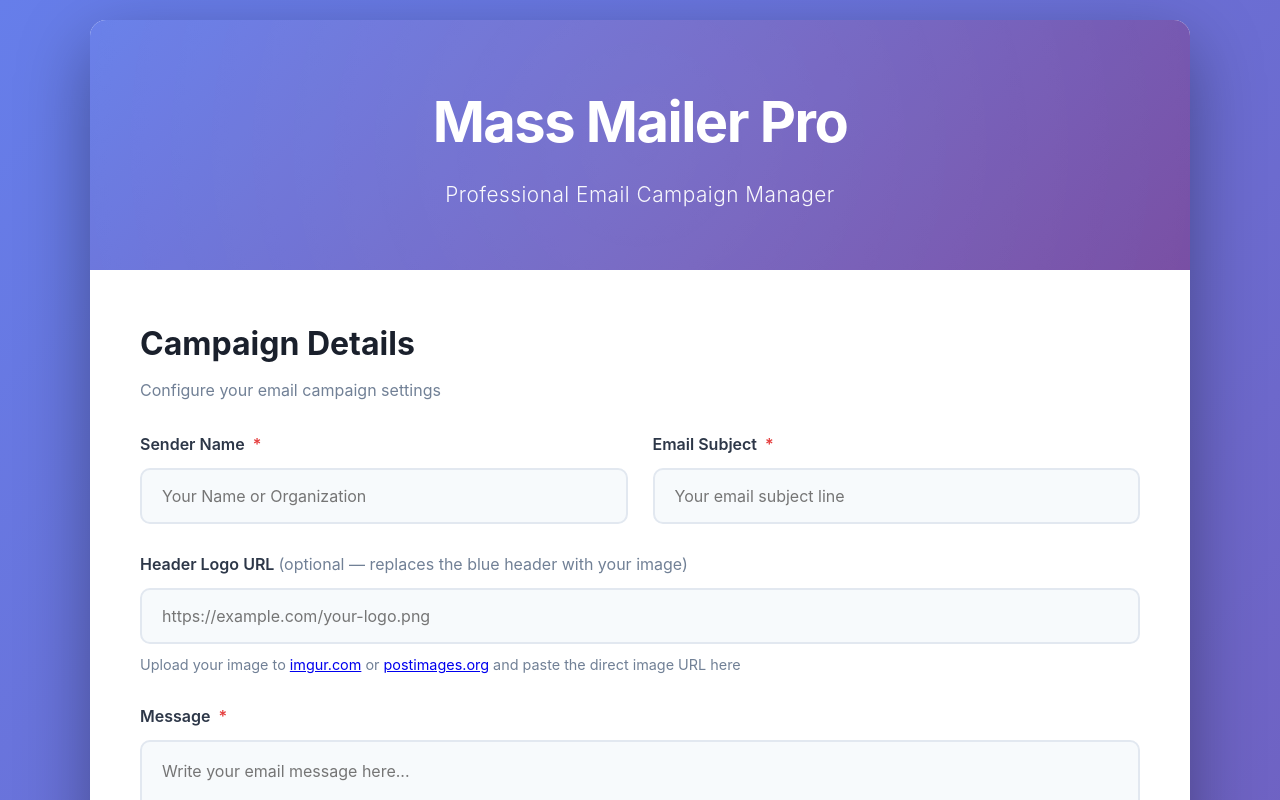
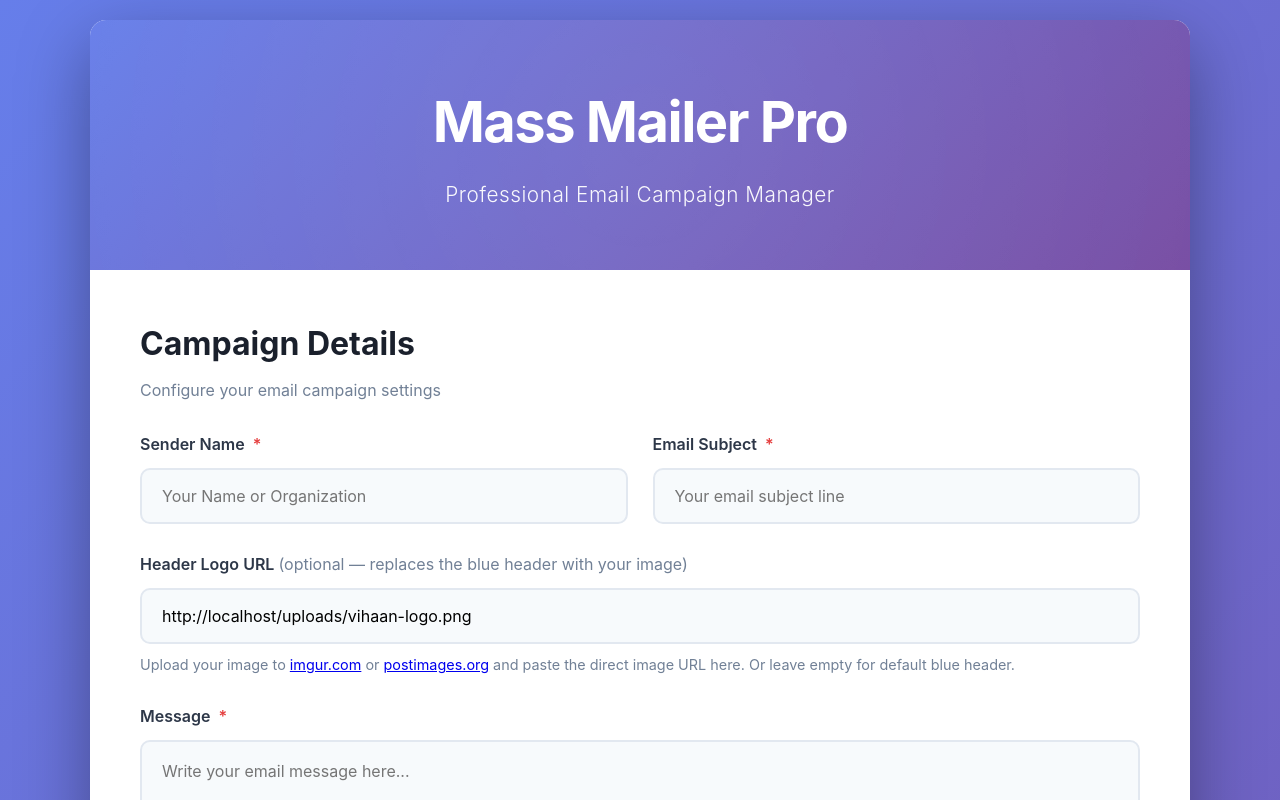
Before and after one commit to KaranGupta2005/Cold-Mailer, a React (Vite) app in the folder client/: page / in a window 1280 px wide. Shown: the top 800 px of the page. Built offline with nearby package versions, Linux system fonts and the light colour scheme.

Commit message:
Serve Vihaan logo from server, auto-fill logo URL in frontend

```diff
--- a/client/src/App.jsx
+++ b/client/src/App.jsx
@@ -7,7 +7,7 @@
     subject: '',
     message: '',
     emailList: '',
-    logoUrl: '',
+    logoUrl: `${window.location.origin}/uploads/vihaan-logo.png`,
     batchSize: 50,
     batchDelay: 120000,
     emailDelay: 1000
@@ -121,7 +121,7 @@
             subject: '',
             message: '',
             emailList: '',
-            logoUrl: '',
+            logoUrl: `${window.location.origin}/uploads/vihaan-logo.png`,
             batchSize: 50,
             batchDelay: 120000,
             emailDelay: 1000
@@ -192,7 +192,7 @@
                 onChange={handleChange}
                 placeholder="https://example.com/your-logo.png"
               />
-              <small>Upload your image to <a href="https://imgur.com/upload" target="_blank" rel="noreferrer">imgur.com</a> or <a href="https://postimages.org" target="_blank" rel="noreferrer">postimages.org</a> and paste the direct image URL here</small>
+              <small>Upload your image to <a href="https://imgur.com/upload" target="_blank" rel="noreferrer">imgur.com</a> or <a href="https://postimages.org" target="_blank" rel="noreferrer">postimages.org</a> and paste the direct image URL here. Or leave empty for default blue header.</small>
             </div>
 
             <div className="form-group">
```
Also changed, not shown: 3 other files (tests, documents, lock files or other folders).
